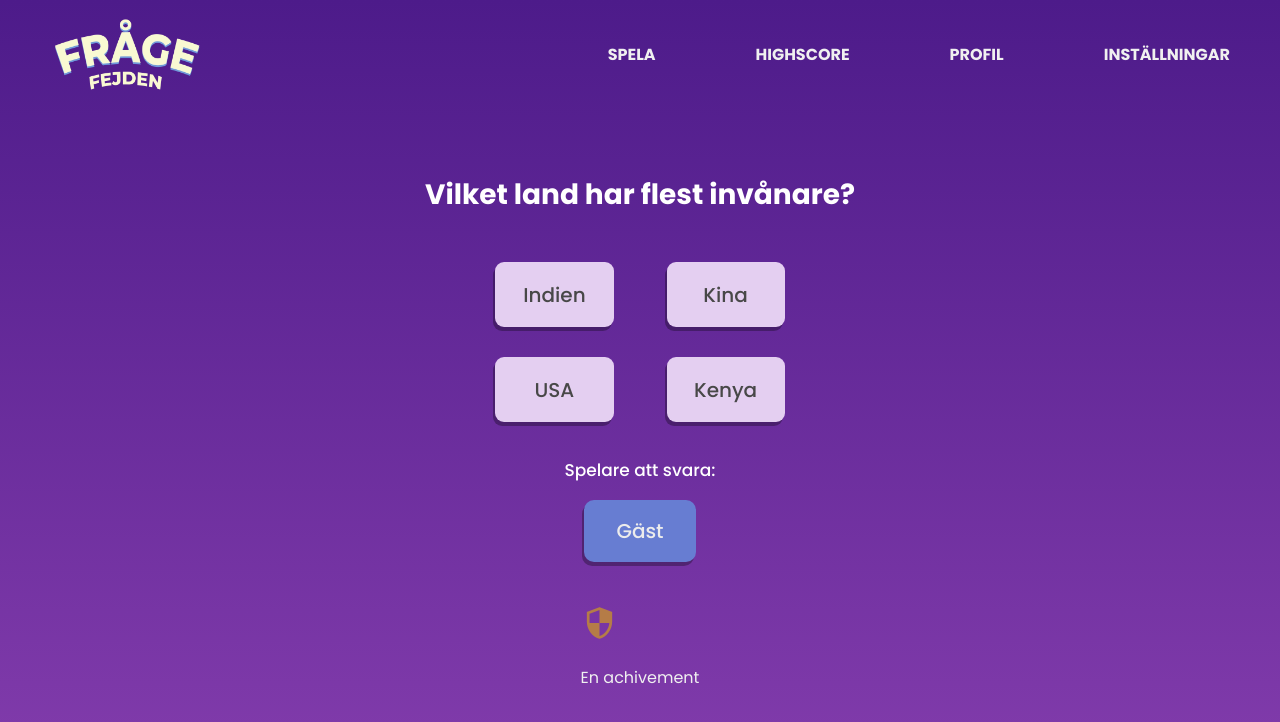
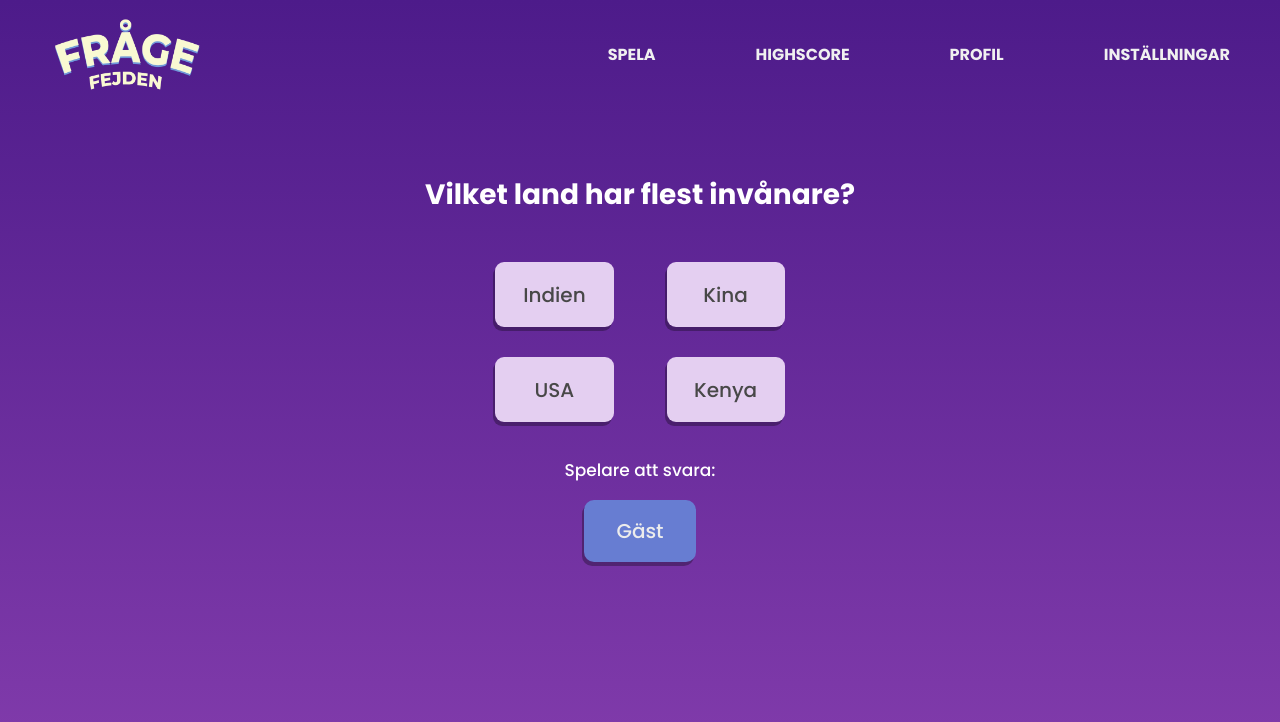
Before and after one commit to visceral89/Agil-Grupp-2, a Vue app: page /game/1 in a window 1280 px wide. Shown: the top 722 px of the page. Built offline with nearby package versions, Linux system fonts and the light colour scheme.

Commit message:
inför merge

```diff
--- a/src/views/ChosenQuestion.vue
+++ b/src/views/ChosenQuestion.vue
@@ -19,7 +19,6 @@
       </button>
     </div>
     <ActivePlayers v-if="selectedAnswer === null"/>
-    <Achievments />
 
 		<div id="next-btn-wrapper" v-show="selectedAnswer !== null">
 			<div id="result-msg">
@@ -37,7 +36,6 @@ import { useUserStorage } from "../stores/storage";
 import questions from '../lib/questions.json'
 import ActivePlayers from '../components/ActivePlayers.vue';
 import Button from '../components/Button.vue'
-import Achievments from "../components/Achievments.vue";
 
 export default {
   data() {
@@ -83,8 +81,7 @@ export default {
   },
   components: {
     ActivePlayers,
-    Button,
-    Achievments
+    Button
   }
 }
 </script>
```
